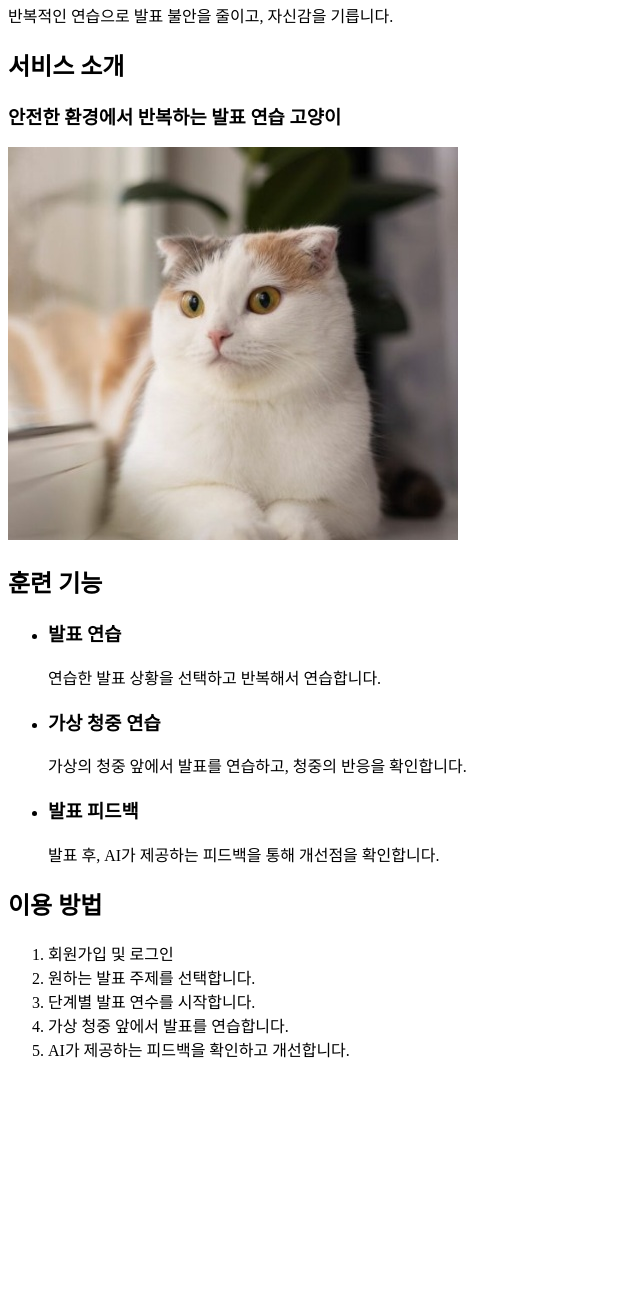
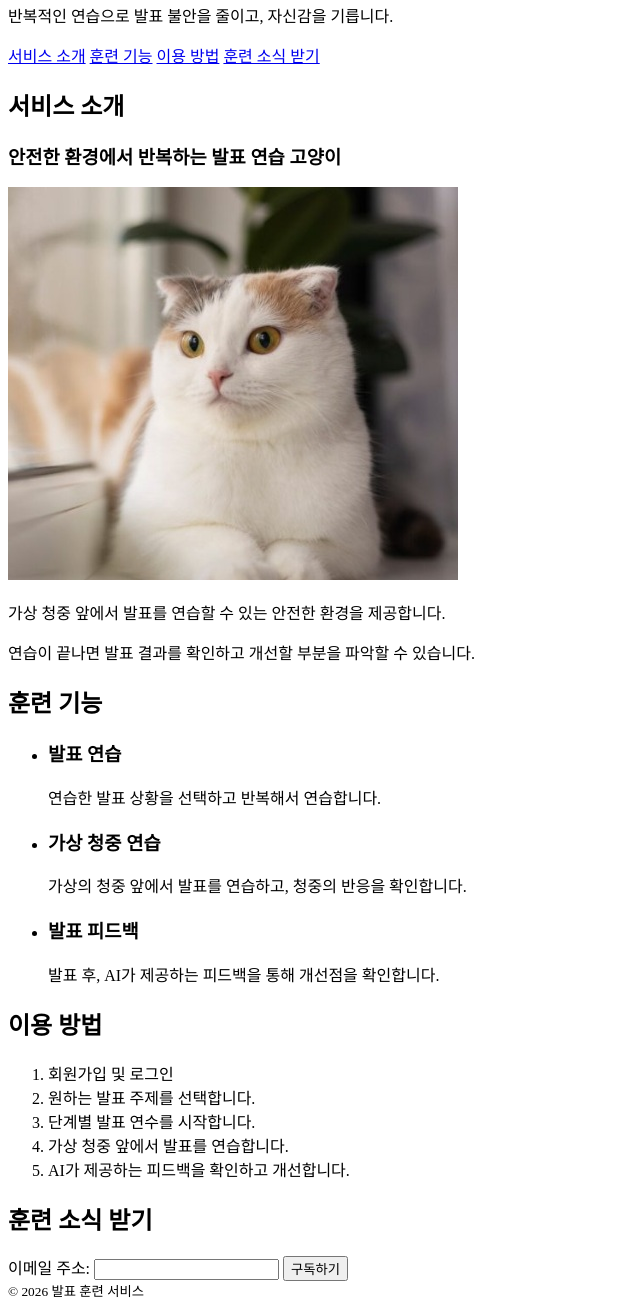
Before and after one commit to logosjun66/uiuxprogramming, a plain HTML site: page index.html in a window 1280 px wide. Shown: the part 86-1394 px from the top of the page, without its empty margins (0-640 px from the left). Before the commit the page ends 1163 px from the top, so only its background shows below. Drawn offline with Linux system fonts and the light colour scheme.

Commit message:
html 화면 구조 설계 완성

```diff
--- a/index.html
+++ b/index.html
@@ -4,19 +4,33 @@
         <meta charset="UTF-8">
         <title>Re:Jeong</title>
     </head>
+
     <body>
         <!-- html 실습을 위한 예제 연습 -->
 
         <header>
             <h1>발표 훈련 서비스</h1>
             <p>반복적인 연습으로 발표 불안을 줄이고, 자신감을 기릅니다.</p>
+
+            <nav aria-label="주요 메뉴">
+                <a href="#about">서비스 소개</a>
+                <a href="#features">훈련 기능</a>
+                <a href="#steps">이용 방법</a>
+                <a href="#subscribe">훈련 소식 받기</a>
+            </nav>
         </header>
 
+        <main>
+            <section id="about">
                 <h2>서비스 소개</h2>
                 <h3>안전한 환경에서 반복하는 발표 연습 고양이</h3>
 
                 <img src="assets/images/service.jpg" alt="가상 청중 앞에서 발표 연습 하는 고양이">
+                <p>가상 청중 앞에서 발표를 연습할 수 있는 안전한 환경을 제공합니다.</p>
+                <p>연습이 끝나면 발표 결과를 확인하고 개선할 부분을 파악할 수 있습니다.</p>
+            </section>
 
+            <section id="features">
                 <h2>훈련 기능</h2>
                 <ul>
                     <li>
@@ -32,7 +46,9 @@
                         <p>발표 후, AI가 제공하는 피드백을 통해 개선점을 확인합니다.</p>
                     </li>
                 </ul>
+            </section>
 
+            <section id="steps">
                 <h2> 이용 방법 </h2>
                 <ol>
                     <li>회원가입 및 로그인</li>
@@ -41,5 +57,21 @@
                     <li>가상 청중 앞에서 발표를 연습합니다.</li>
                     <li>AI가 제공하는 피드백을 확인하고 개선합니다.</li>
                 </ol>
+            </section>
+
+            <section id="subscribe">
+                <h2>훈련 소식 받기</h2>
+                <form action="subscribe.php" method="post">
+                    <label for="email">이메일 주소:</label>
+                    <input type="email" id="email" name="email" required>
+                    <button type="submit">구독하기</button>
+                </form>
+            </section>
+        </main>
+
+        <footer>
+            <small> &copy; 2026 발표 훈련 서비스</small>
+        </footer>
+
     </body>
 </html>
```
Lines whose indentation alone changed are shown as unchanged.
